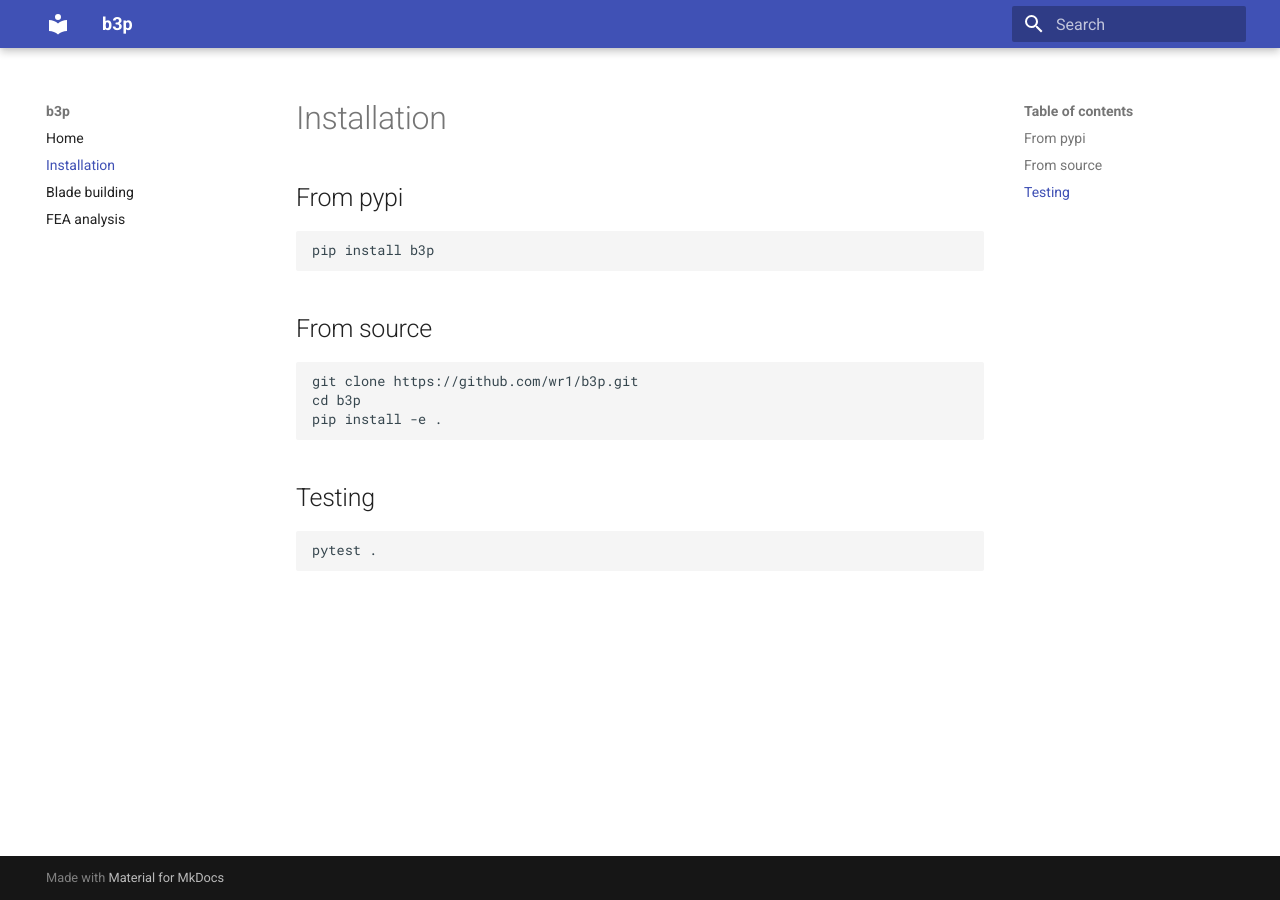
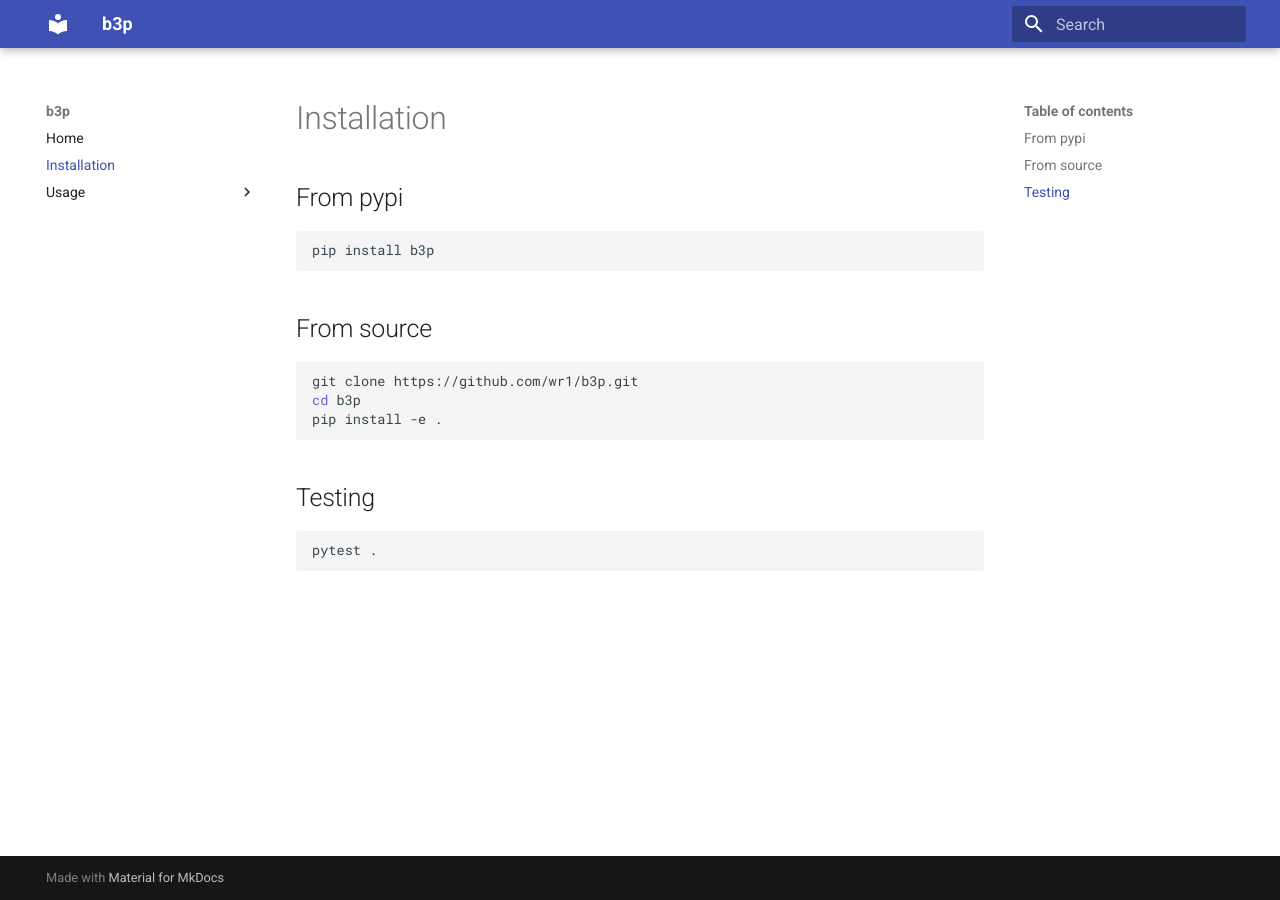
Before and after one commit to wr1/b3p, an MkDocs documentation site: the page built from docs/installation.md, in a window 1280 px wide. Built offline with MkDocs 1.6.1 and Material for MkDocs 9.7.7, drawn with Linux system fonts in a browser that asks for light colours.

Commit message:
update structure of docs

```diff
--- a/mkdocs.yml
+++ b/mkdocs.yml
@@ -2,9 +2,26 @@
 
 theme:
   name: material
+
+# markdown_extensions:
+#   - mermaid
+
+# plugins:
+#   - mermaid2:
+#     javascript: https://unpkg.com/mermaid@10.4.0/dist/mermaid.esm.min.mjs
+markdown_extensions:
+  - pymdownx.superfences:
+      custom_fences:
+        - name: mermaid
+          class: mermaid
+          format: !!python/name:pymdownx.superfences.fence_code_format
+
 nav:
 - Home: index.md
 - Installation: installation.md
-- Blade building: build.md
-- FEA analysis: fea.md
+- Usage:
+  - Build: use/build.md
+  - Input file: use/inputfile.md
+  - FEA: use/fea.md
+
 # - API Reference: api.md
```
Also changed, not shown: docs/build.md (deleted, +0 -41 lines), docs/index.md (+11 -1 lines), docs/use/build.md (added, +42 -0 lines), docs/use/inputfile.md (added, +18 -0 lines), docs/use/fea.md (renamed from docs/fea.md).
